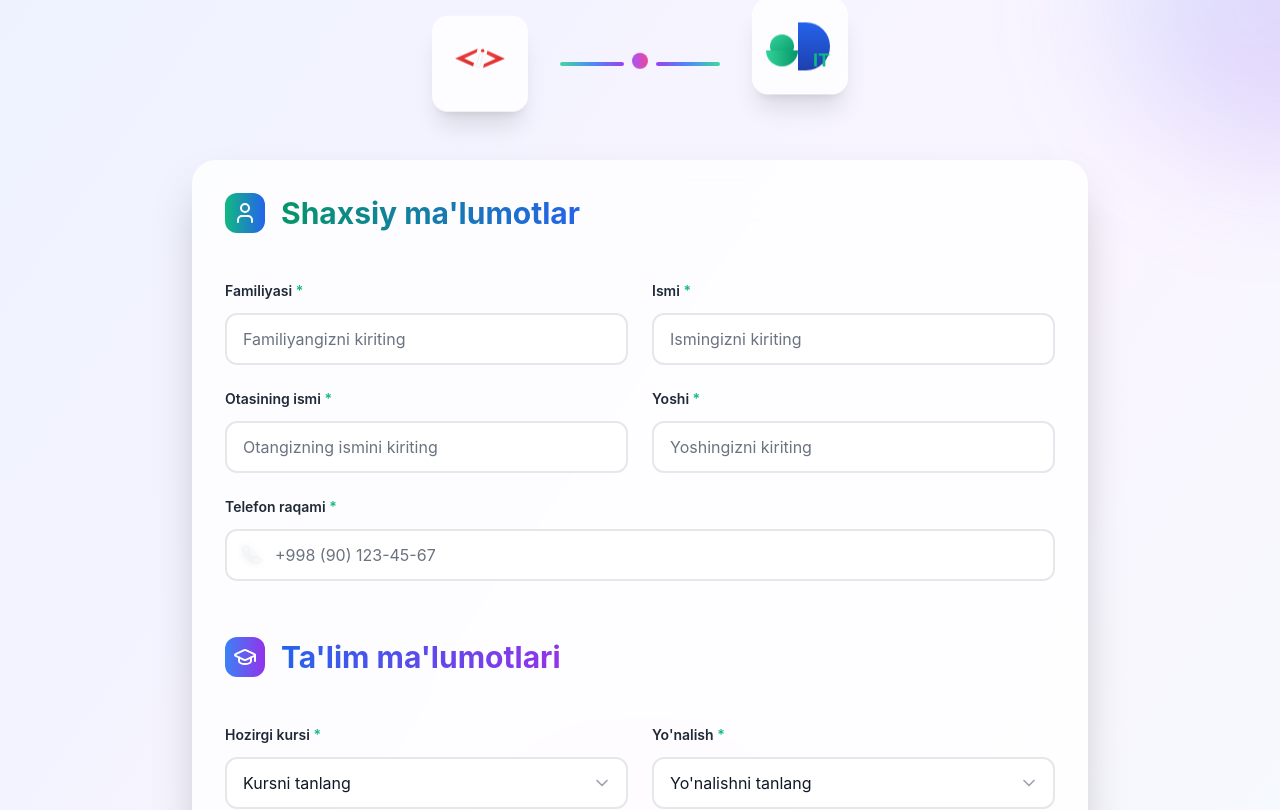
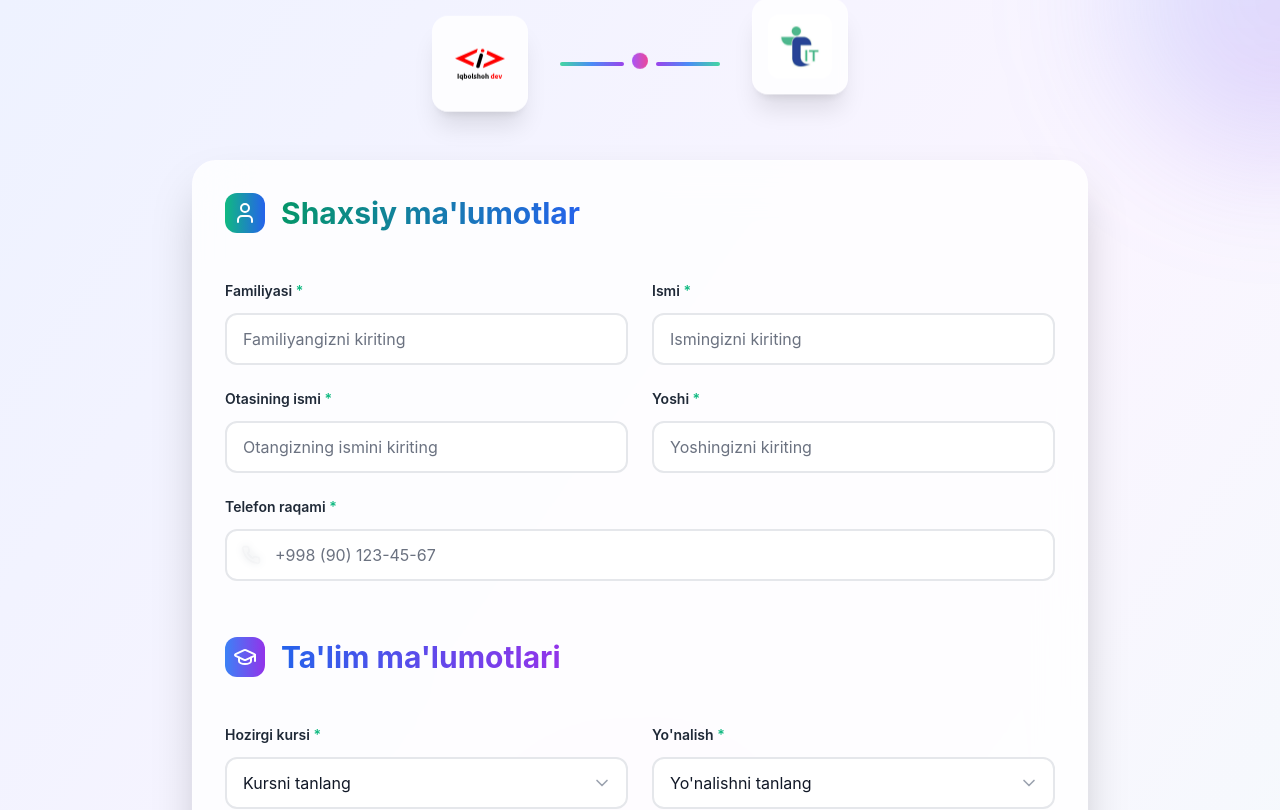
Before and after one commit to Iqbolshoh/react-register-form, a React (Vite) app: page / in a window 1280 px wide. Shown: the top 810 px of the page. Built offline with nearby package versions, Linux system fonts and the light colour scheme.

Commit message:
LogoHeader komponentini qayta yozish

```diff
--- a/src/components/LogoHeader.tsx
+++ b/src/components/LogoHeader.tsx
@@ -5,36 +5,11 @@ export default function LogoHeader() {
     <div className="flex items-center justify-center gap-8 mb-12 animate-fade-in">
       {/* Iqbolshoh Logo */}
       <div className="flex items-center justify-center w-24 h-24 bg-white/80 backdrop-blur-sm rounded-2xl shadow-xl border border-white/20 animate-float">
-        <svg
-          viewBox="0 0 1080 1080"
-          className="w-16 h-16"
-          xmlns="http://www.w3.org/2000/svg"
-        >
-          <polygon
-            fill="url(#grad1)"
-            points="607.6,544.9 591,613.2 959.8,456.5 666.1,319 650.5,377.6 803.7,455.5"
-          />
-          <polygon
-            fill="url(#grad1)"
-            points="120.2,451.2 423.8,585.6 438.9,527.1 273.9,451.7 484.1,351.8 500.7,287.6"
-          />
-          <path
-            stroke="#000000"
-            strokeMiterlimit="10"
-            fill="none"
-            d="M496.1,611.2l2.7,0.8c14.8,4.3,30.2-4.1,34.6-18.6L590,403.5c4.3-14.5-4.1-29.8-18.9-34.1l-2.7-0.8c-14.8-4.3-30.2,4.1-34.6,18.6l-56.5,189.8C472.9,591.6,481.4,606.9,496.1,611.2z"
-          />
-          <path
-            fill="url(#grad1)"
-            d="M584.2,347.8L584.2,347.8c16.2,0,29.3-12.9,29.3-28.8l0,0c0-15.9-13.1-28.8-29.3-28.8l0,0c-16.2,0-29.3,12.9-29.3,28.8l0,0C554.9,334.9,568,347.8,584.2,347.8z"
-          />
-          <defs>
-            <linearGradient id="grad1" x1="0%" y1="0%" x2="100%" y2="100%">
-              <stop offset="0%" stopColor="#ef4444" />
-              <stop offset="100%" stopColor="#dc2626" />
-            </linearGradient>
-          </defs>
-        </svg>
+        <img
+          src="/src/logo/iqbolshoh.svg"
+          alt="Iqbolshoh Logo"
+          className="w-16 h-16 object-contain"
+        />
       </div>
 
       {/* Connecting Element */}
@@ -46,23 +21,11 @@ export default function LogoHeader() {
 
       {/* IT Logo */}
       <div className="flex items-center justify-center w-24 h-24 bg-white/80 backdrop-blur-sm rounded-2xl shadow-xl border border-white/20 animate-float-delayed">
-        <div className="relative">
-          {/* IT Logo Recreation */}
-          <div className="flex items-center">
-            {/* Green circle and shape */}
-            <div className="relative">
-              <div className="w-6 h-6 bg-gradient-to-br from-emerald-400 to-emerald-600 rounded-full"></div>
-              <div className="absolute -bottom-2 -left-1 w-8 h-4 bg-gradient-to-r from-emerald-400 to-emerald-600 rounded-b-full"></div>
-            </div>
-            {/* Blue 't' shape */}
-            <div className="relative ml-1">
-              <div className="w-8 h-12 bg-gradient-to-b from-blue-600 to-blue-800 rounded-r-full"></div>
-              <div className="absolute top-6 right-0 flex items-center text-emerald-500 font-bold text-lg">
-                IT
-              </div>
-            </div>
-          </div>
-        </div>
+        <img
+          src="/src/logo/it.jpg"
+          alt="IT Logo"
+          className="w-16 h-16 object-contain rounded-xl"
+        />
       </div>
     </div>
   );
```
